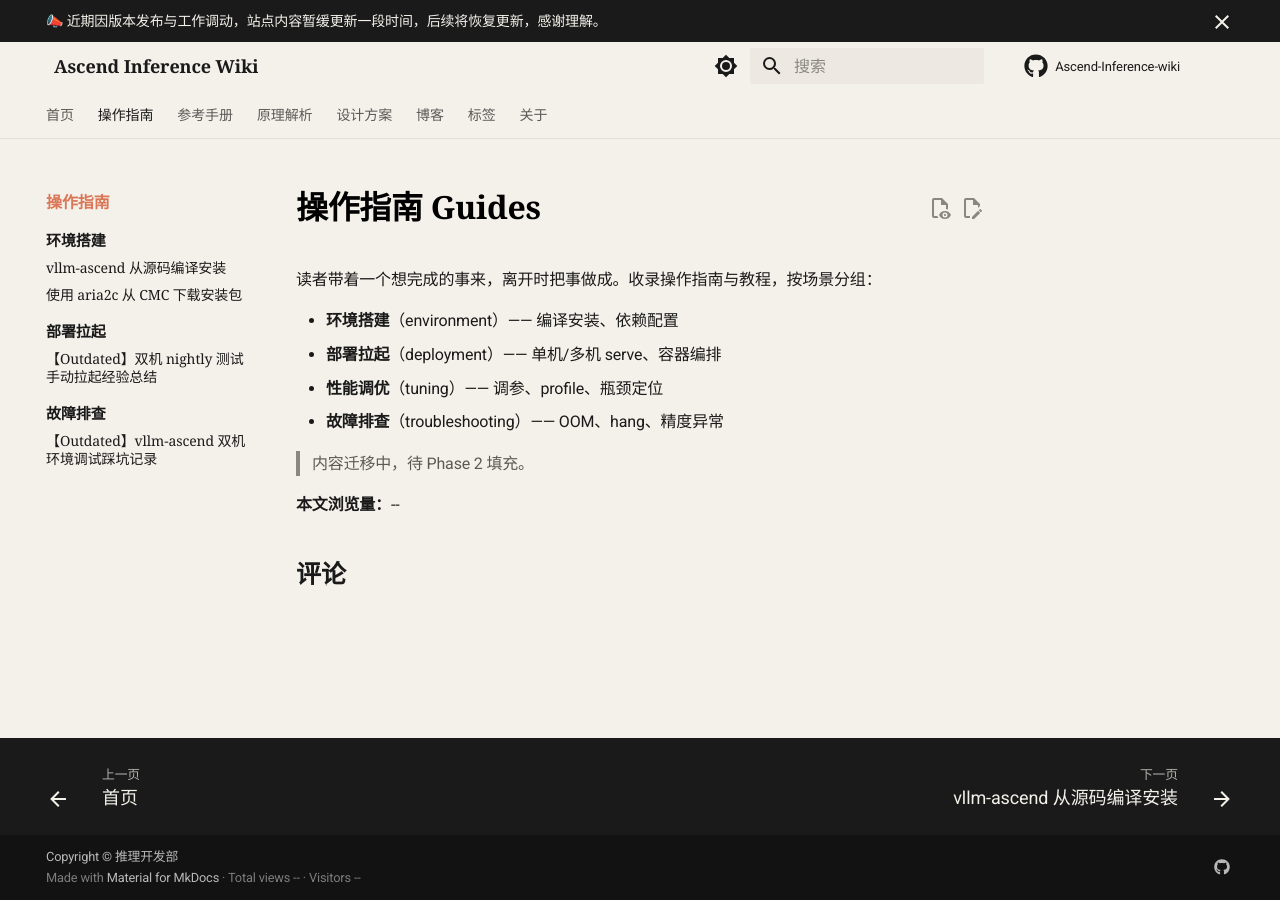
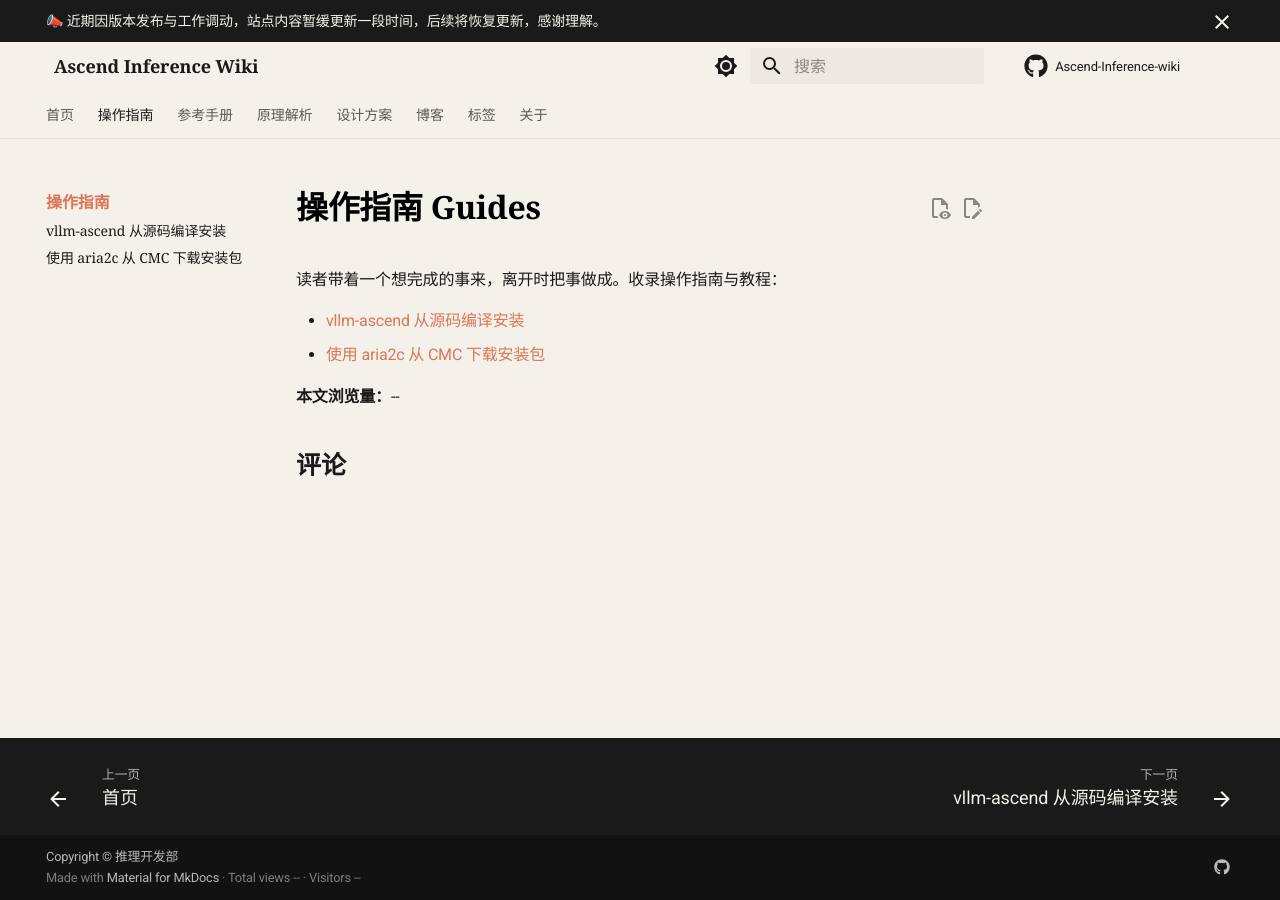
Before and after one commit to xuchi-0808/Ascend-Inference-wiki, an MkDocs documentation site: the page built from docs/guides/index.md, in a window 1280 px wide. Built offline with MkDocs 1.6.1 and Material for MkDocs 9.7.7, drawn with Linux system fonts in a browser that asks for light colours; comment, search, counter and statistics services are not loaded; a style sheet for code colours, icons or effects is not loaded.

Commit message:
docs: archive remaining outdated guides and flatten guides nav
The two flagged guides move to the blog archive like the earlier five
(with their original dates and an archive note instead of the
【Outdated】 prefix), and the guides section drops its nested scenario
groups so the two remaining docs sit directly under the section.
Blog pagination is disabled so the full chronological stream stays on
one page instead of hiding the oldest posts behind page 2.

Signed-off-by: xuchi <xuchicolson@163.com>

```diff
--- a/docs/guides/index.md
+++ b/docs/guides/index.md
@@ -4,11 +4,7 @@
 
 # 操作指南 Guides
 
-读者带着一个想完成的事来，离开时把事做成。收录操作指南与教程，按场景分组：
+读者带着一个想完成的事来，离开时把事做成。收录操作指南与教程：
 
-- **环境搭建**（environment）—— 编译安装、依赖配置
-- **部署拉起**（deployment）—— 单机/多机 serve、容器编排
-- **性能调优**（tuning）—— 调参、profile、瓶颈定位
-- **故障排查**（troubleshooting）—— OOM、hang、精度异常
-
-> 内容迁移中，待 Phase 2 填充。
+- [vllm-ascend 从源码编译安装](environment/building-vllm-ascend-from-source.md)
+- [使用 aria2c 从 CMC 下载安装包](environment/download-from-cmc-with-aria2c.md)
--- a/mkdocs.yml
+++ b/mkdocs.yml
@@ -83,6 +83,7 @@
   - tags
   - blog:
       post_readtime: false
+      pagination: false
   - git-revision-date-localized:
       enable_creation_date: true
       type: date
@@ -96,13 +97,8 @@
   - 首页: index.md
   - 操作指南:
       - guides/index.md
-      - 环境搭建:
-          - guides/environment/building-vllm-ascend-from-source.md
-          - guides/environment/download-from-cmc-with-aria2c.md
-      - 部署拉起:
-          - guides/deployment/dual-node-test-manual-launch-guide.md
-      - 故障排查:
-          - guides/troubleshooting/environment-troubleshooting-guide.md
+      - guides/environment/building-vllm-ascend-from-source.md
+      - guides/environment/download-from-cmc-with-aria2c.md
   - 参考手册:
       - reference/index.md
   - 原理解析:
```
Also changed, not shown: docs/blog/posts/dual-node-test-manual-launch-guide.md (renamed from docs/guides/deployment/dual-node-test-manual-launch-guide.md, +6 -2 lines), docs/blog/posts/environment-troubleshooting-guide.md (renamed from docs/guides/troubleshooting/environment-troubleshooting-guide.md, +6 -2 lines), docs/index.md (+1 -1 lines).
